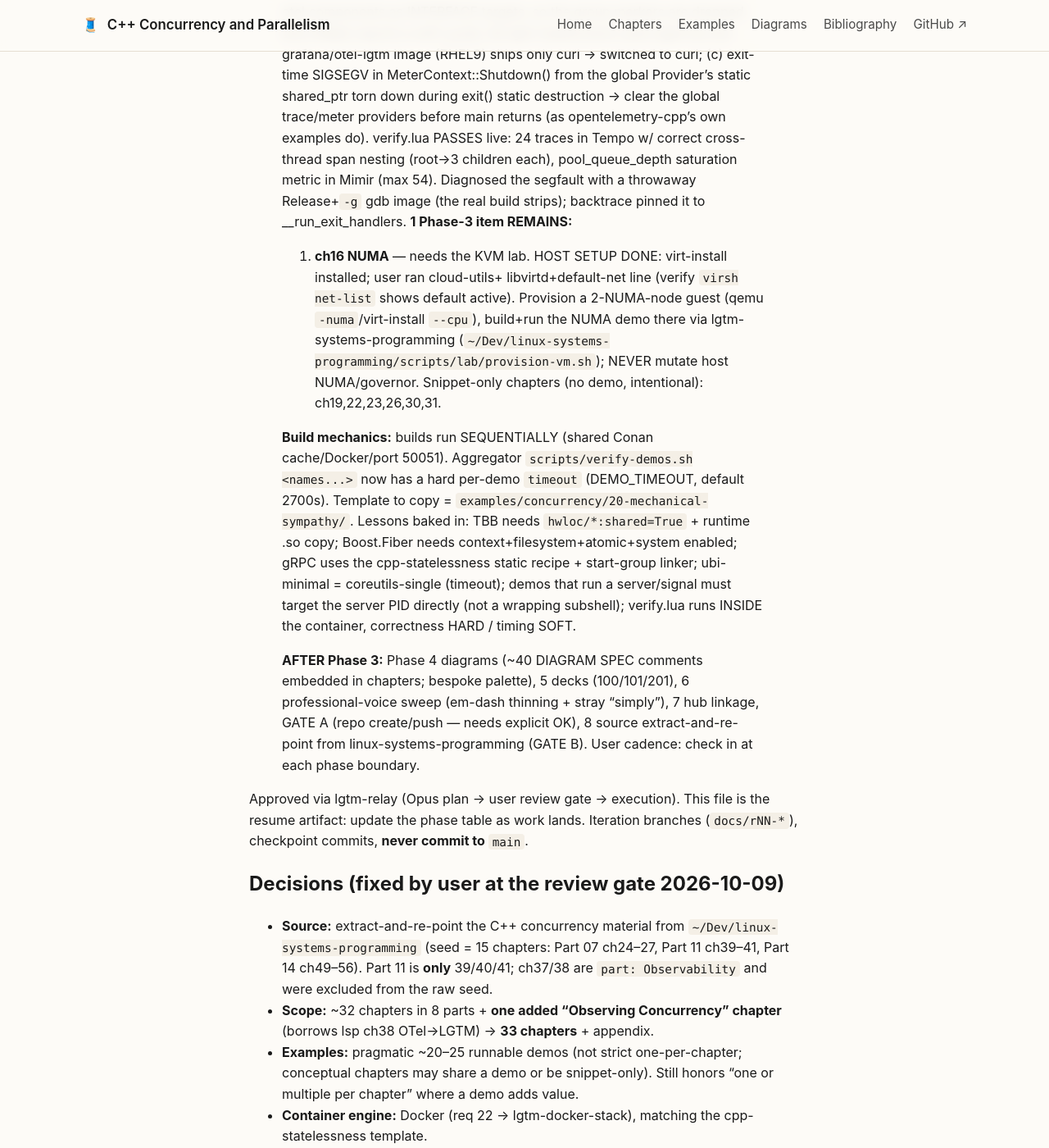
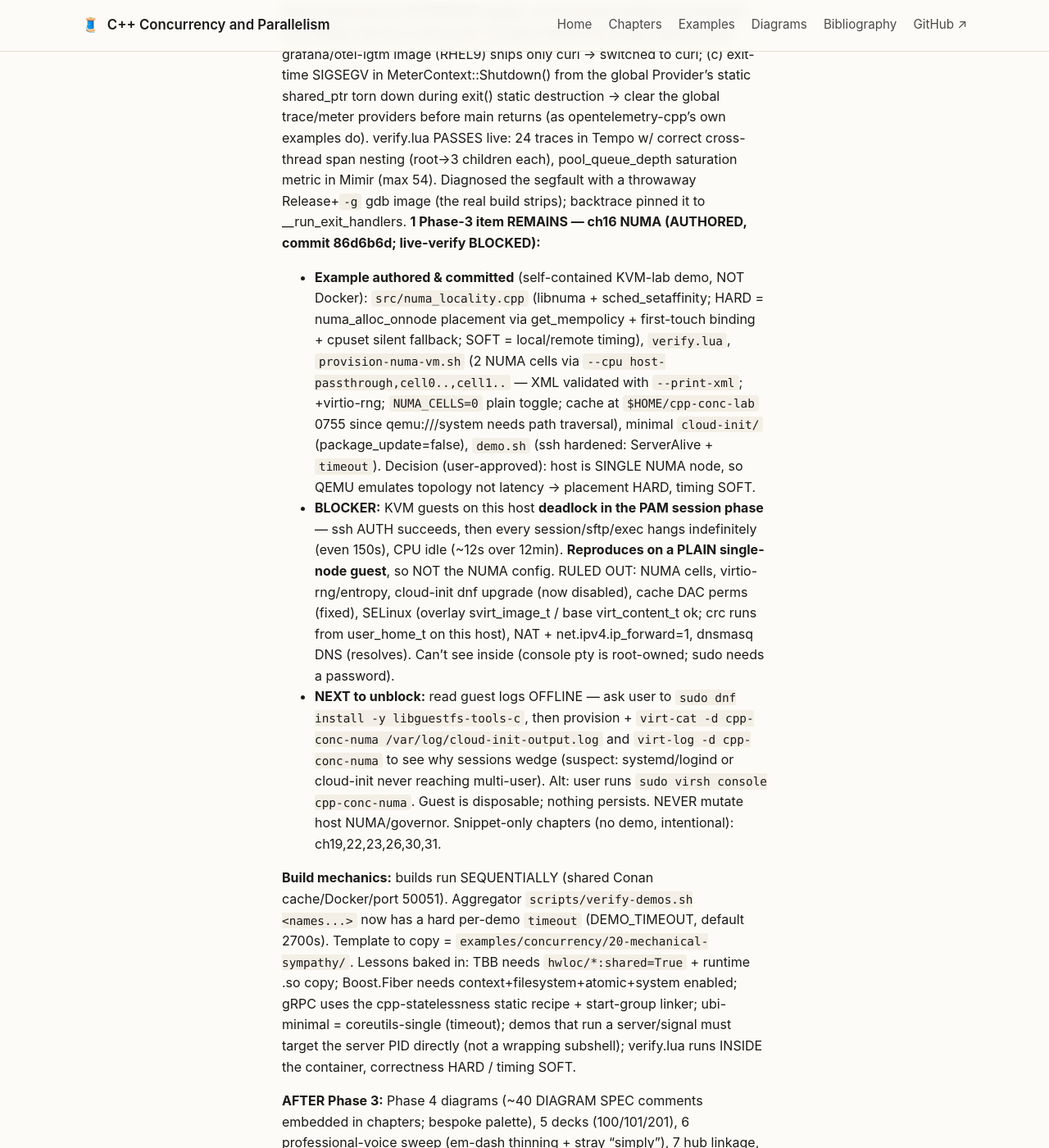
Before and after one commit to patterncatalyst/cpp-concurrency-and-parallelism, a Jekyll site: the page built from _plans/r01-build-plan.md, in a window 1280 px wide and 1400 px high, scrolled down 795 px. Shown: the whole window at 82% size. Built offline with Jekyll 4.4.1, drawn with Linux system fonts in a browser that asks for light colours.

Commit message:
docs(r01): ch16 authored; live-verify blocked by host KVM PAM-session deadlock

```diff
--- a/_plans/r01-build-plan.md
+++ b/_plans/r01-build-plan.md
@@ -24,11 +24,24 @@ order: 1
 > own examples do). verify.lua PASSES live: 24 traces in Tempo w/ correct cross-thread span nesting (root→3
 > children each), pool_queue_depth saturation metric in Mimir (max 54). Diagnosed the segfault with a throwaway
 > Release+`-g` gdb image (the real build strips); backtrace pinned it to __run_exit_handlers.
-> **1 Phase-3 item REMAINS:**
->   1. **ch16 NUMA** — needs the KVM lab. HOST SETUP DONE: virt-install installed; user ran cloud-utils+
->      libvirtd+default-net line (verify `virsh net-list` shows default active). Provision a 2-NUMA-node
->      guest (qemu `-numa`/virt-install `--cpu`), build+run the NUMA demo there via lgtm-systems-programming
->      (`~/Dev/linux-systems-programming/scripts/lab/provision-vm.sh`); NEVER mutate host NUMA/governor.
+> **1 Phase-3 item REMAINS — ch16 NUMA (AUTHORED, commit 86d6b6d; live-verify BLOCKED):**
+>   - **Example authored & committed** (self-contained KVM-lab demo, NOT Docker): `src/numa_locality.cpp`
+>     (libnuma + sched_setaffinity; HARD = numa_alloc_onnode placement via get_mempolicy + first-touch
+>     binding + cpuset silent fallback; SOFT = local/remote timing), `verify.lua`, `provision-numa-vm.sh`
+>     (2 NUMA cells via `--cpu host-passthrough,cell0..,cell1..` — XML validated with `--print-xml`; +virtio-rng;
+>     `NUMA_CELLS=0` plain toggle; cache at `$HOME/cpp-conc-lab` 0755 since qemu:///system needs path traversal),
+>     minimal `cloud-init/` (package_update=false), `demo.sh` (ssh hardened: ServerAlive + `timeout`). Decision
+>     (user-approved): host is SINGLE NUMA node, so QEMU emulates topology not latency → placement HARD, timing SOFT.
+>   - **BLOCKER:** KVM guests on this host **deadlock in the PAM session phase** — ssh AUTH succeeds, then every
+>     session/sftp/exec hangs indefinitely (even 150s), CPU idle (~12s over 12min). **Reproduces on a PLAIN
+>     single-node guest**, so NOT the NUMA config. RULED OUT: NUMA cells, virtio-rng/entropy, cloud-init dnf
+>     upgrade (now disabled), cache DAC perms (fixed), SELinux (overlay svirt_image_t / base virt_content_t ok;
+>     crc runs from user_home_t on this host), NAT + net.ipv4.ip_forward=1, dnsmasq DNS (resolves). Can't see
+>     inside (console pty is root-owned; sudo needs a password).
+>   - **NEXT to unblock:** read guest logs OFFLINE — ask user to `sudo dnf install -y libguestfs-tools-c`, then
+>     provision + `virt-cat -d cpp-conc-numa /var/log/cloud-init-output.log` and `virt-log -d cpp-conc-numa` to
+>     see why sessions wedge (suspect: systemd/logind or cloud-init never reaching multi-user). Alt: user runs
+>     `sudo virsh console cpp-conc-numa`. Guest is disposable; nothing persists. NEVER mutate host NUMA/governor.
 > Snippet-only chapters (no demo, intentional): ch19,22,23,26,30,31.
 >
 > **Build mechanics:** builds run SEQUENTIALLY (shared Conan cache/Docker/port 50051). Aggregator
```
